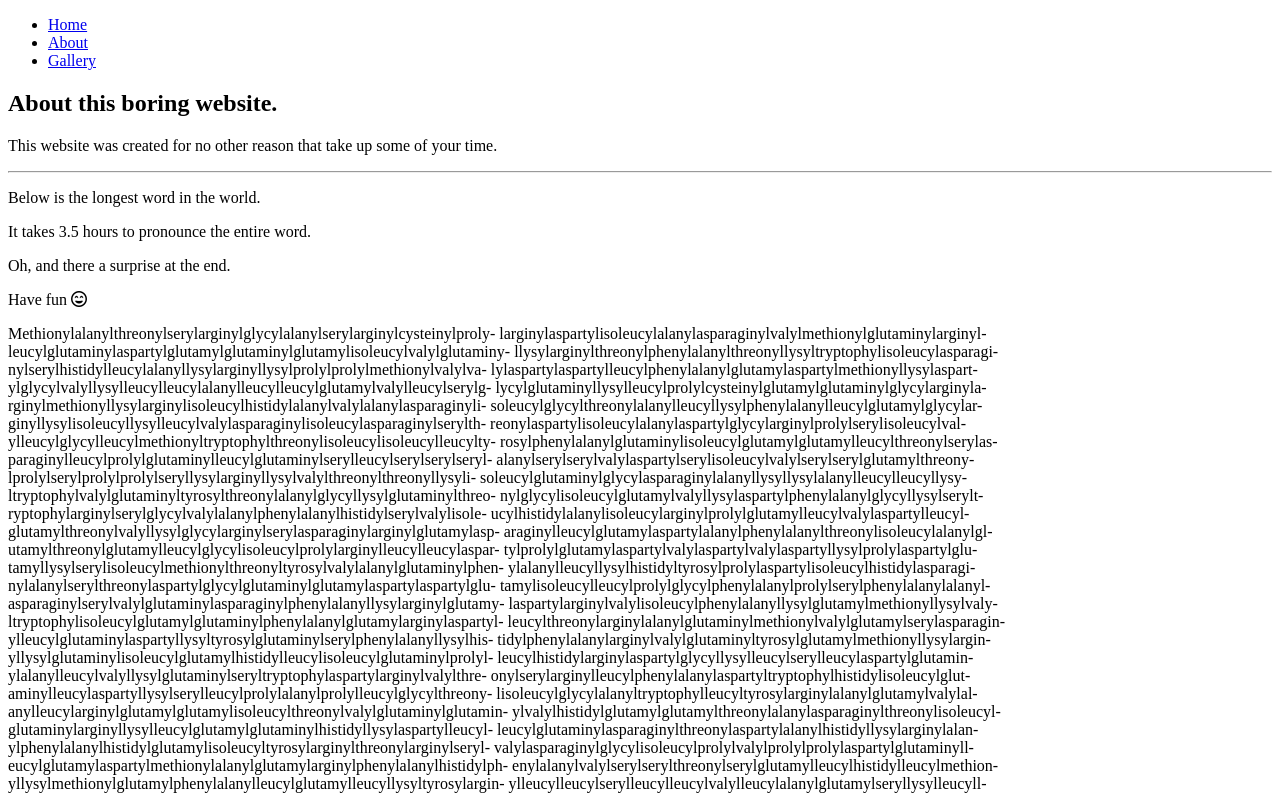
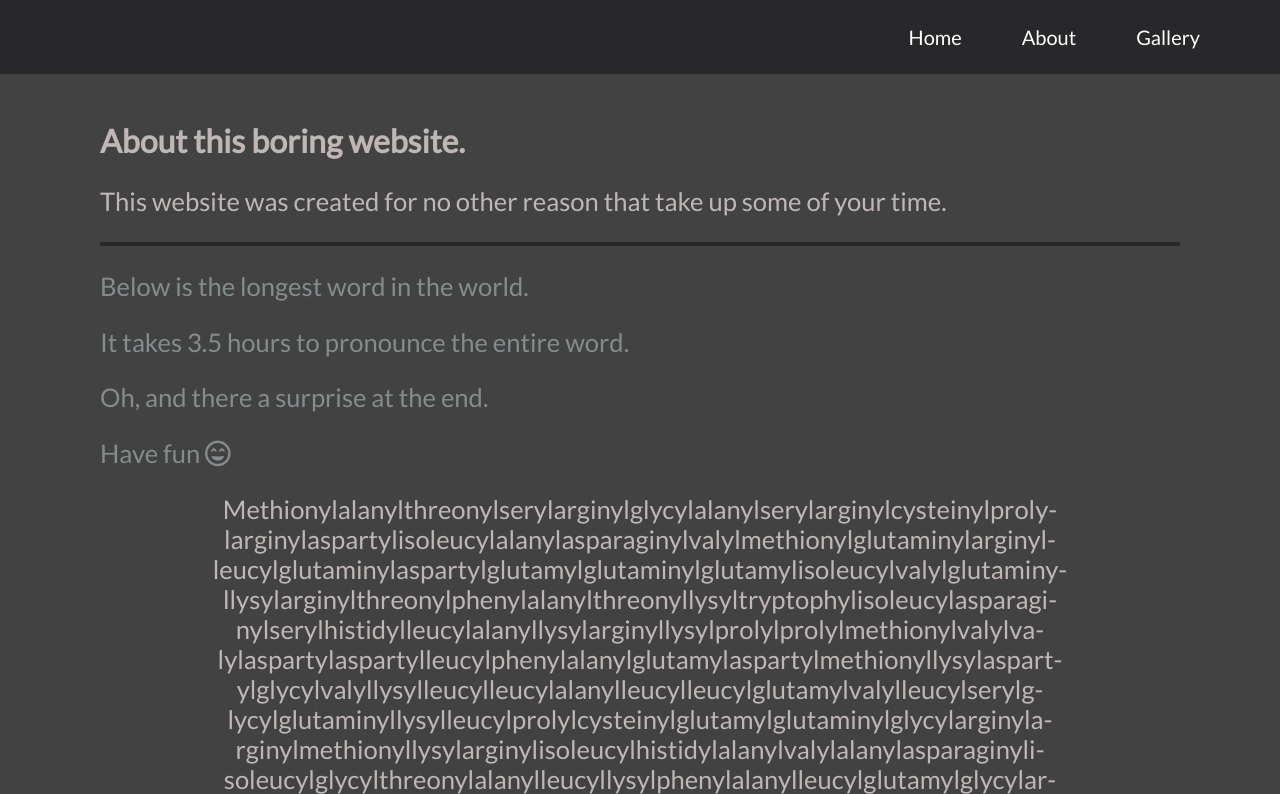
Before and after one commit to mitchmalinin/TheBoringWebsite, a plain HTML site: page about.html in a window 1280 px wide. Shown: the top 794 px of the page. Drawn offline with Linux system fonts and the light colour scheme; the site is published under a folder, as on GitHub Pages, so addresses that start at the root find nothing.

Commit message:
I think this is working

```diff
--- a/about.html
+++ b/about.html
@@ -4,7 +4,7 @@
     <meta charset="UTF-8" />
     <meta name="viewport" content="width=device-width, initial-scale=1.0" />
     <meta http-equiv="X-UA-Compatible" content="ie=edge" />
-    <link rel="stylesheet" href="/stylesheets/style.css" />
+    <link rel="stylesheet" href="stylesheets/style.css" />
     <script src="https://kit.fontawesome.com/a561988c34.js"></script>
     <title>About Me</title>
   </head>
@@ -12,9 +12,9 @@
   <body>
     <nav>
       <ul>
-        <li><a href="/index.html">Home</a></li>
-        <li><a href="/about.html">About</a></li>
-        <li><a href="/gallary.html">Gallery</a></li>
+        <li><a href="index.html">Home</a></li>
+        <li><a href="about.html">About</a></li>
+        <li><a href="gallary.html">Gallery</a></li>
       </ul>
     </nav>
     <section class="about">
```
Also changed, not shown: gallary.html (+4 -4 lines), index.html (+1 -1 lines), welcome.html (+1 -1 lines).
